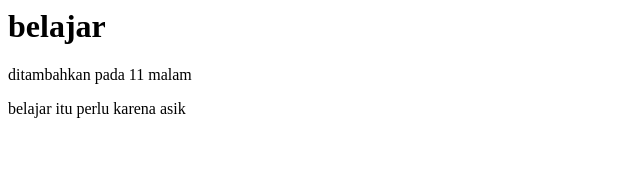
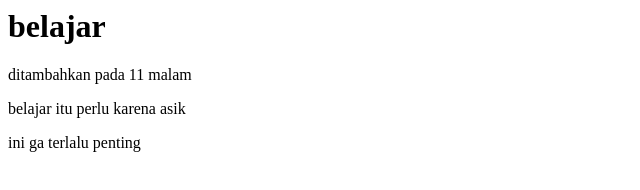
Before and after one commit to Legitt/html-source-code-tutorial, a plain HTML site: page index.html in a window 1280 px wide. Shown: the whole page, without its empty margins (0-640 px from the left). Drawn offline with Linux system fonts and the light colour scheme.

Commit message:
Update index.html

```diff
--- a/index.html
+++ b/index.html
@@ -7,6 +7,6 @@
 
 		<p>ditambahkan pada 11 malam</p>
 		<p>belajar itu perlu karena asik</p>
-
+		<p>ini ga terlalu penting</p>
 	</body>
 </html>
```
